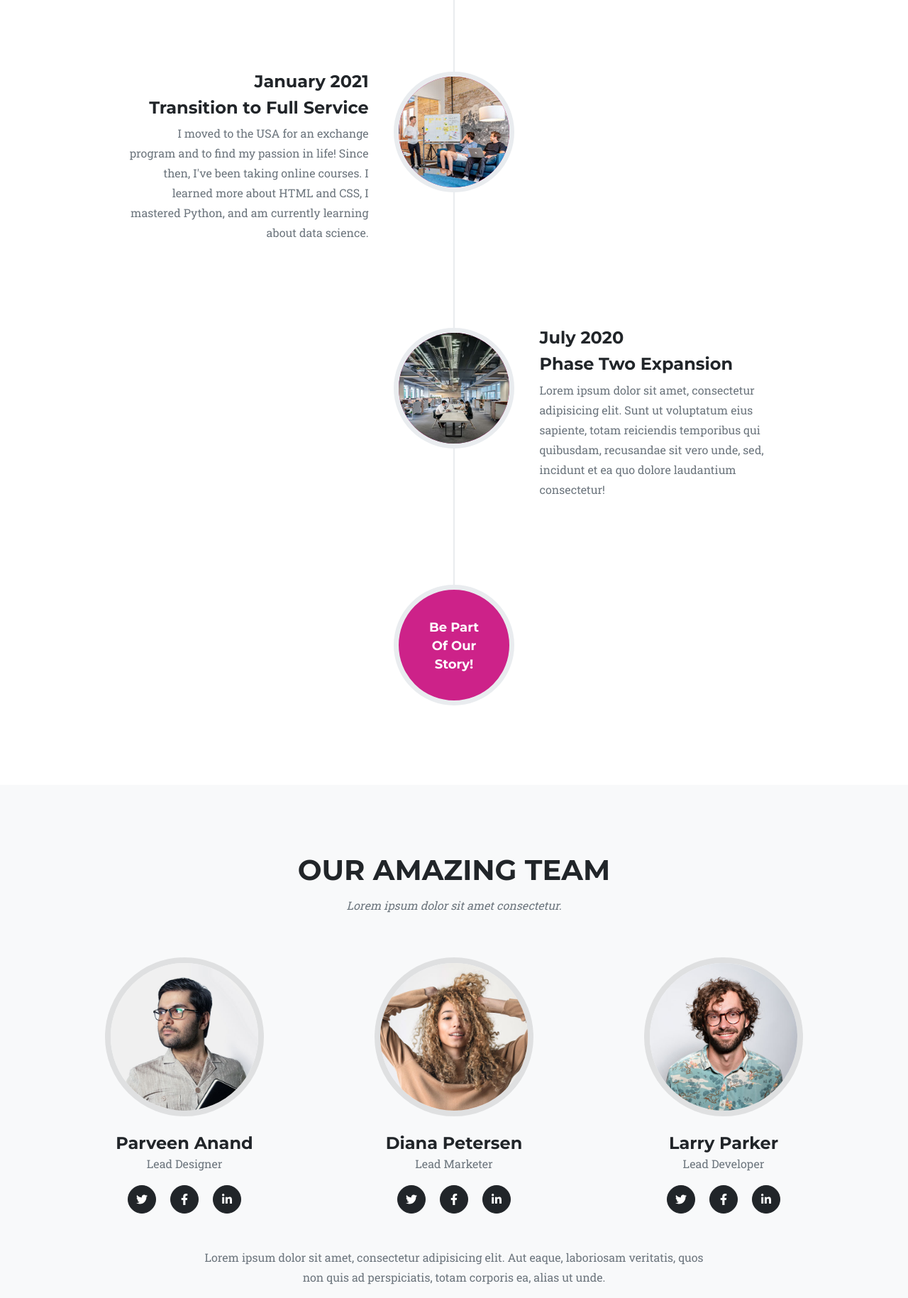
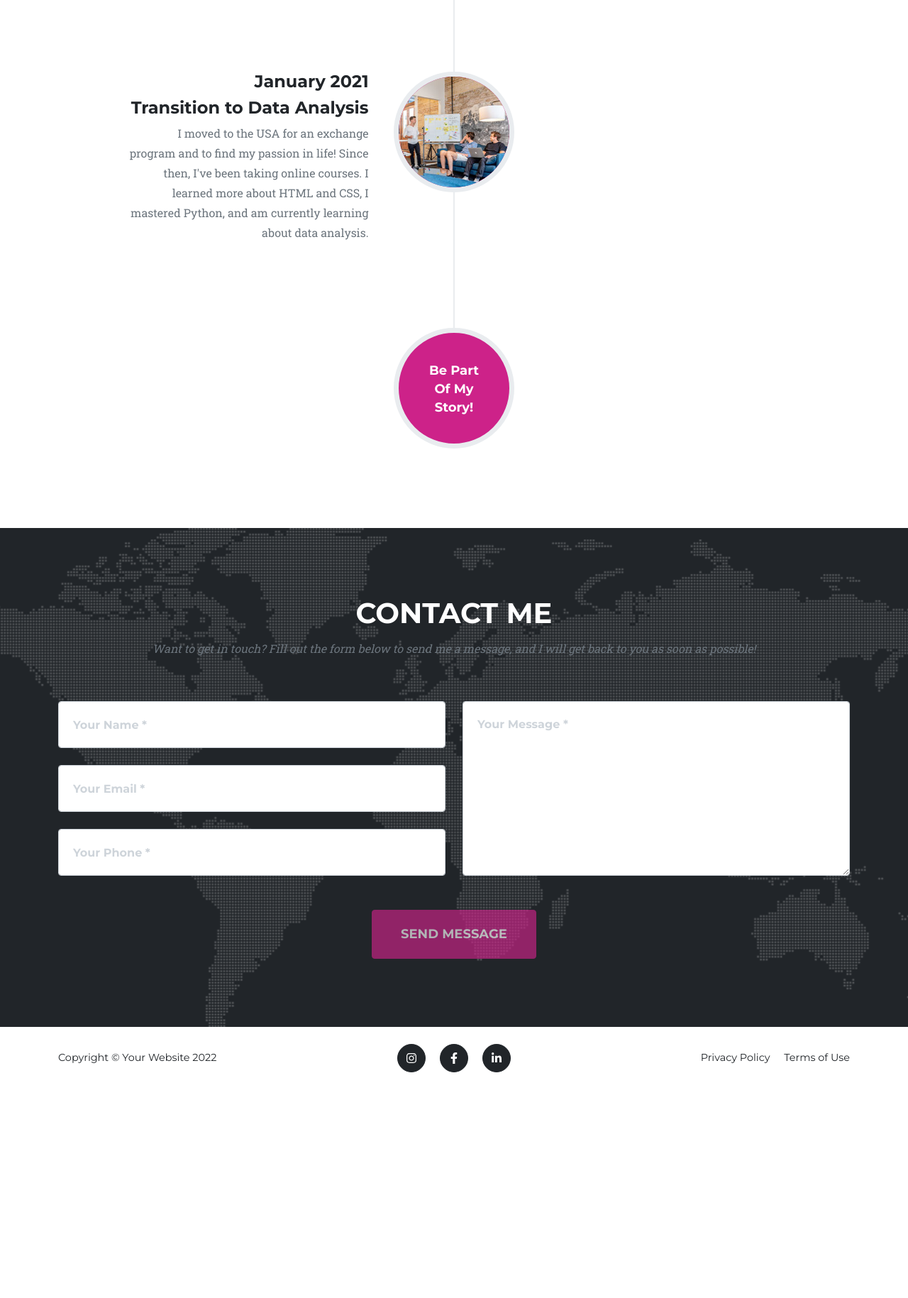
Before and after one commit to refecher/my-portfolio, a Flask app: page / in a window 1280 px wide. Shown: the part 3371-5200 px from the top of the page at 71% size. After the commit the page ends 4882 px from the top, so only its background shows below. Run offline with Flask 2, Linux system fonts and the light colour scheme; some libraries are stand-ins or nearby versions.

Commit message:
update info

```diff
--- a/templates/index.html
+++ b/templates/index.html
@@ -27,10 +27,9 @@
                 </button>
                 <div class="collapse navbar-collapse" id="navbarResponsive">
                     <ul class="navbar-nav text-uppercase ms-auto py-4 py-lg-0">
-                        <li class="nav-item"><a class="nav-link" href="#services">About Me</a></li>
+                        <li class="nav-item"><a class="nav-link" href="#about">About Me</a></li>
                         <li class="nav-item"><a class="nav-link" href="#portfolio">Portfolio</a></li>
-                        <li class="nav-item"><a class="nav-link" href="#about">About</a></li>
-                        <li class="nav-item"><a class="nav-link" href="#team">Team</a></li>
+                        <li class="nav-item"><a class="nav-link" href="#more">More</a></li>
                         <li class="nav-item"><a class="nav-link" href="#contact">Contact</a></li>
                     </ul>
                 </div>
@@ -41,14 +40,14 @@
             <div class="container">
                 <div class="masthead-heading text-uppercase">Hello, I'm Renata ;)</div>
                 <div class="masthead-subheading">I develop experiences that make people's lives simple!</div>
-                <a class="btn btn-primary btn-xl text-uppercase" href="#services">Tell Me More</a>
+                <a class="btn btn-primary btn-xl text-uppercase" href="#about">Tell Me More</a>
             </div>
         </header>
-        <!-- Services-->
-        <section class="page-section" id="services">
+        <!-- About Me-->
+        <section class="page-section" id="about">
             <div class="container">
                 <div class="text-center">
-                    <h2 class="section-heading text-uppercase">Services</h2>
+                    <h2 class="section-heading text-uppercase">About Me</h2>
                     <h3 class="section-subheading text-muted">I don’t like to define myself by the work I’ve done. I define myself by the work I want to do. Skills can be taught, personality is inherent. I prefer to keep learning, continue challenging myself, and do interesting things that matter.
 .</h3>
                 </div>
@@ -181,11 +180,11 @@
                 </div>
             </div>
         </section>
-        <!-- About-->
-        <section class="page-section" id="about">
+        <!-- More -->
+        <section class="page-section" id="more">
             <div class="container">
                 <div class="text-center">
-                    <h2 class="section-heading text-uppercase">About</h2>
+                    <h2 class="section-heading text-uppercase">More</h2>
                     <h3 class="section-subheading text-muted">Hi there. I was born and raised in Brazil, and am currently based in Chicago - IL.</h3>
                 </div>
                 <ul class="timeline">
@@ -194,7 +193,7 @@
                         <div class="timeline-panel">
                             <div class="timeline-heading">
                                 <h4>2014-2018</h4>
-                                <h4 class="subheading">Our Humble Beginnings</h4>
+                                <h4 class="subheading">Humble Beginnings</h4>
                             </div>
                             <div class="timeline-body"><p class="text-muted">I went to college and became a Water Resources Engineer! During this time, I worked as a researcher and published articles and books on Mathematical Modeling. It was during college that I discovered my passion for coding. I started by learning Fortran 94.</p></div>
                         </div>
@@ -204,9 +203,9 @@
                         <div class="timeline-panel">
                             <div class="timeline-heading">
                                 <h4>2019-2021</h4>
-                                <h4 class="subheading">An Agency is Born</h4>
+                                <h4 class="subheading">A Programmer is Born</h4>
                             </div>
-                            <div class="timeline-body"><p class="text-muted">I worked as an Engineer for 2 years and also opened a company with a friend. At the company, I created our first website. I learned CSS and HTML by myself, and it was such a great experience. I realized that the Engineering job wasn't making me happy and decided to change!</p></div>
+                            <div class="timeline-body"><p class="text-muted">I started a company with a friend and also worked as an Engineer for 2 years. At my company, I created our first website. I learned CSS and HTML by myself, and it was such a great experience. I realized that the Engineering job wasn't making me happy and decided to change!</p></div>
                         </div>
                     </li>
                     <li>
@@ -214,27 +213,27 @@
                         <div class="timeline-panel">
                             <div class="timeline-heading">
                                 <h4>January 2021</h4>
-                                <h4 class="subheading">Transition to Full Service</h4>
+                                <h4 class="subheading">Transition to Data Analysis</h4>
                             </div>
-                            <div class="timeline-body"><p class="text-muted">I moved to the USA for an exchange program and to find my passion in life! Since then, I've been taking online courses. I learned more about HTML and CSS, I mastered Python, and am currently learning about data science.</p></div>
+                            <div class="timeline-body"><p class="text-muted">I moved to the USA for an exchange program and to find my passion in life! Since then, I've been taking online courses. I learned more about HTML and CSS, I mastered Python, and am currently learning about data analysis.</p></div>
                         </div>
                     </li>
-                    <li class="timeline-inverted">
-                        <div class="timeline-image"><img class="rounded-circle img-fluid" src="static/assets/img/about/4.jpg" alt="..." /></div>
-                        <div class="timeline-panel">
-                            <div class="timeline-heading">
-                                <h4>July 2020</h4>
-                                <h4 class="subheading">Phase Two Expansion</h4>
-                            </div>
-                            <div class="timeline-body"><p class="text-muted">Lorem ipsum dolor sit amet, consectetur adipisicing elit. Sunt ut voluptatum eius sapiente, totam reiciendis temporibus qui quibusdam, recusandae sit vero unde, sed, incidunt et ea quo dolore laudantium consectetur!</p></div>
-                        </div>
-                    </li>
+<!--                    <li class="timeline-inverted">-->
+<!--                        <div class="timeline-image"><img class="rounded-circle img-fluid" src="static/assets/img/about/4.jpg" alt="..." /></div>-->
+<!--                        <div class="timeline-panel">-->
+<!--                            <div class="timeline-heading">-->
+<!--                                <h4>July 2020</h4>-->
+<!--                                <h4 class="subheading">Phase Two Expansion</h4>-->
+<!--                            </div>-->
+<!--                            <div class="timeline-body"><p class="text-muted">Lorem ipsum dolor sit amet, consectetur adipisicing elit. Sunt ut voluptatum eius sapiente, totam reiciendis temporibus qui quibusdam, recusandae sit vero unde, sed, incidunt et ea quo dolore laudantium consectetur!</p></div>-->
+<!--                        </div>-->
+<!--                    </li>-->
                     <li class="timeline-inverted">
                         <div class="timeline-image">
                             <h4>
                                 Be Part
                                 <br />
-                                Of Our
+                                Of My
                                 <br />
                                 Story!
                             </h4>
@@ -243,75 +242,13 @@
                 </ul>
             </div>
         </section>
-        <!-- Team-->
-        <section class="page-section bg-light" id="team">
-            <div class="container">
-                <div class="text-center">
-                    <h2 class="section-heading text-uppercase">Our Amazing Team</h2>
-                    <h3 class="section-subheading text-muted">Lorem ipsum dolor sit amet consectetur.</h3>
-                </div>
-                <div class="row">
-                    <div class="col-lg-4">
-                        <div class="team-member">
-                            <img class="mx-auto rounded-circle" src="static/assets/img/team/1.jpg" alt="..." />
-                            <h4>Parveen Anand</h4>
-                            <p class="text-muted">Lead Designer</p>
-                            <a class="btn btn-dark btn-social mx-2" href="#!" aria-label="Parveen Anand Twitter Profile"><i class="fab fa-twitter"></i></a>
-                            <a class="btn btn-dark btn-social mx-2" href="#!" aria-label="Parveen Anand Facebook Profile"><i class="fab fa-facebook-f"></i></a>
-                            <a class="btn btn-dark btn-social mx-2" href="#!" aria-label="Parveen Anand LinkedIn Profile"><i class="fab fa-linkedin-in"></i></a>
-                        </div>
-                    </div>
-                    <div class="col-lg-4">
-                        <div class="team-member">
-                            <img class="mx-auto rounded-circle" src="static/assets/img/team/2.jpg" alt="..." />
-                            <h4>Diana Petersen</h4>
-                            <p class="text-muted">Lead Marketer</p>
-                            <a class="btn btn-dark btn-social mx-2" href="#!" aria-label="Diana Petersen Twitter Profile"><i class="fab fa-twitter"></i></a>
-                            <a class="btn btn-dark btn-social mx-2" href="#!" aria-label="Diana Petersen Facebook Profile"><i class="fab fa-facebook-f"></i></a>
-                            <a class="btn btn-dark btn-social mx-2" href="#!" aria-label="Diana Petersen LinkedIn Profile"><i class="fab fa-linkedin-in"></i></a>
-                        </div>
-                    </div>
-                    <div class="col-lg-4">
-                        <div class="team-member">
-                            <img class="mx-auto rounded-circle" src="static/assets/img/team/3.jpg" alt="..." />
-                            <h4>Larry Parker</h4>
-                            <p class="text-muted">Lead Developer</p>
-                            <a class="btn btn-dark btn-social mx-2" href="#!" aria-label="Larry Parker Twitter Profile"><i class="fab fa-twitter"></i></a>
-                            <a class="btn btn-dark btn-social mx-2" href="#!" aria-label="Larry Parker Facebook Profile"><i class="fab fa-facebook-f"></i></a>
-                            <a class="btn btn-dark btn-social mx-2" href="#!" aria-label="Larry Parker LinkedIn Profile"><i class="fab fa-linkedin-in"></i></a>
-                        </div>
-                    </div>
-                </div>
-                <div class="row">
-                    <div class="col-lg-8 mx-auto text-center"><p class="large text-muted">Lorem ipsum dolor sit amet, consectetur adipisicing elit. Aut eaque, laboriosam veritatis, quos non quis ad perspiciatis, totam corporis ea, alias ut unde.</p></div>
-                </div>
-            </div>
-        </section>
-        <!-- Clients-->
-        <div class="py-5">
-            <div class="container">
-                <div class="row align-items-center">
-                    <div class="col-md-3 col-sm-6 my-3">
-                        <a href="#!"><img class="img-fluid img-brand d-block mx-auto" src="static/assets/img/logos/microsoft.svg" alt="..." aria-label="Microsoft Logo" /></a>
-                    </div>
-                    <div class="col-md-3 col-sm-6 my-3">
-                        <a href="#!"><img class="img-fluid img-brand d-block mx-auto" src="static/assets/img/logos/google.svg" alt="..." aria-label="Google Logo" /></a>
-                    </div>
-                    <div class="col-md-3 col-sm-6 my-3">
-                        <a href="#!"><img class="img-fluid img-brand d-block mx-auto" src="static/assets/img/logos/facebook.svg" alt="..." aria-label="Facebook Logo" /></a>
-                    </div>
-                    <div class="col-md-3 col-sm-6 my-3">
-                        <a href="#!"><img class="img-fluid img-brand d-block mx-auto" src="static/assets/img/logos/ibm.svg" alt="..." aria-label="IBM Logo" /></a>
-                    </div>
-                </div>
-            </div>
-        </div>
+
         <!-- Contact-->
         <section class="page-section" id="contact">
             <div class="container">
                 <div class="text-center">
-                    <h2 class="section-heading text-uppercase">Contact Us</h2>
-                    <h3 class="section-subheading text-muted">Lorem ipsum dolor sit amet consectetur.</h3>
+                    <h2 class="section-heading text-uppercase">Contact Me</h2>
+                    <h3 class="section-subheading text-muted">Want to get in touch? Fill out the form below to send me a message, and I will get back to you as soon as possible!</h3>
                 </div>
                 <!-- * * * * * * * * * * * * * * *-->
                 <!-- * * SB Forms Contact Form * *-->
@@ -350,7 +287,7 @@
                     </div>
                     <!-- Submit success message-->
                     <!---->
-                    <!-- This is what your users will see when the form-->
+                    <!-- This is what users will see when the form-->
                     <!-- has successfully submitted-->
                     <div class="d-none" id="submitSuccessMessage">
                         <div class="text-center text-white mb-3">
@@ -376,9 +313,9 @@
                 <div class="row align-items-center">
                     <div class="col-lg-4 text-lg-start">Copyright &copy; Your Website 2022</div>
                     <div class="col-lg-4 my-3 my-lg-0">
-                        <a class="btn btn-dark btn-social mx-2" href="#!" aria-label="Twitter"><i class="fab fa-twitter"></i></a>
-                        <a class="btn btn-dark btn-social mx-2" href="#!" aria-label="Facebook"><i class="fab fa-facebook-f"></i></a>
-                        <a class="btn btn-dark btn-social mx-2" href="#!" aria-label="LinkedIn"><i class="fab fa-linkedin-in"></i></a>
+                        <a class="btn btn-dark btn-social mx-2" href="https://www.instagram.com/renataklein" aria-label="Instagram"><i class="fab fa-instagram"></i></a>
+                        <a class="btn btn-dark btn-social mx-2" href="https://www.facebook.com/srtklein/" aria-label="Facebook"><i class="fab fa-facebook-f"></i></a>
+                        <a class="btn btn-dark btn-social mx-2" href="https://www.linkedin.com/in/renatafecher" aria-label="LinkedIn"><i class="fab fa-linkedin-in"></i></a>
                     </div>
                     <div class="col-lg-4 text-lg-end">
                         <a class="link-dark text-decoration-none me-3" href="#!">Privacy Policy</a>
```
Also changed, not shown: 1 other file.
